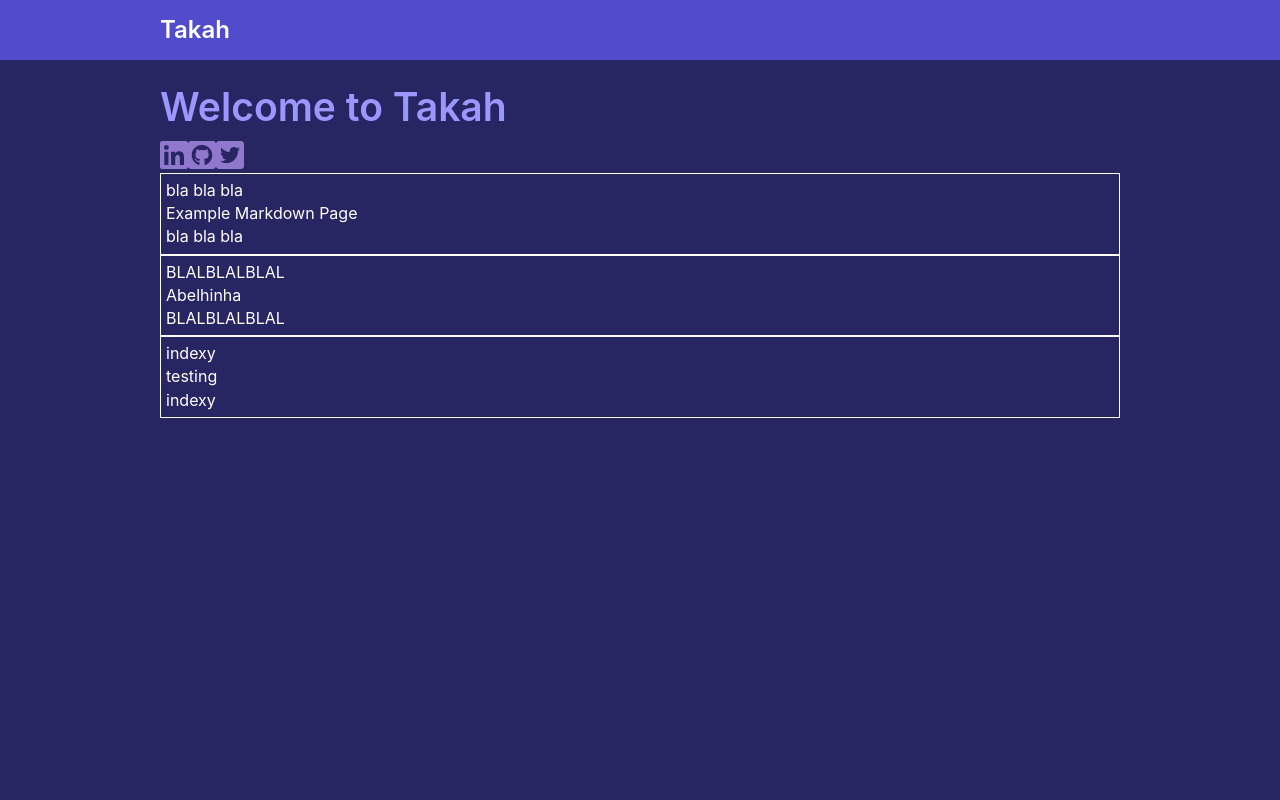
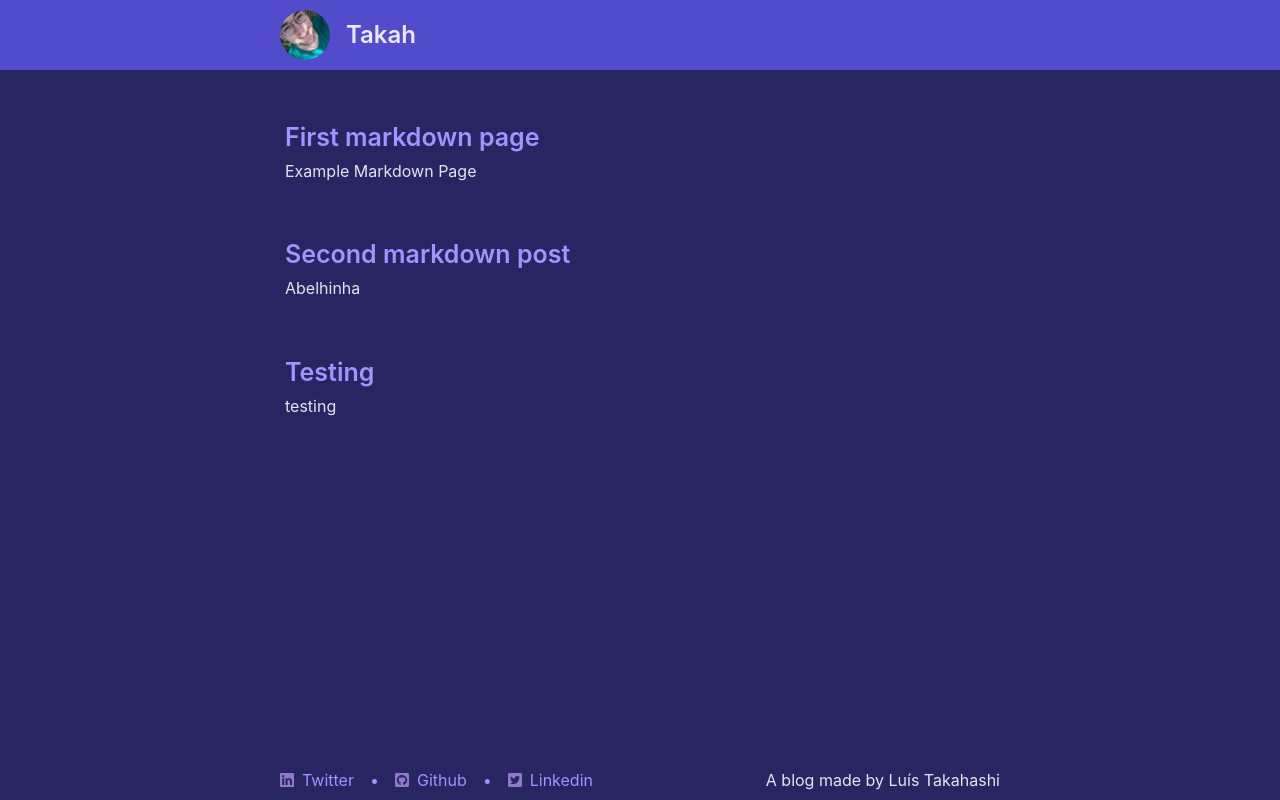
Before and after one commit to luistak/takah.dev, a Gatsby site: page / in a window 1280 px wide. Built offline with nearby package versions, Linux system fonts and the light colour scheme; Gatsby itself is replaced by a stand-in of ours.

Commit message:
Added initial static files + fixes

```diff
--- a/src/components/Container.tsx
+++ b/src/components/Container.tsx
@@ -9,13 +9,15 @@ const StyledContainer = styled.div`
   margin-left: auto;
   margin-right: auto;
   width: auto;
-  max-width: ${getEmSize(widths.lg)}em;
+  max-width: ${getEmSize(widths.md)}em;
 `
 
 interface ContainerProps {
   className?: string
 }
 
-const Container: React.FC<ContainerProps> = ({ children, className }) => <StyledContainer className={className}>{children}</StyledContainer>
+const ContainerComponent: React.FC<ContainerProps> = ({ children, className }) => (
+  <StyledContainer className={className}>{children}</StyledContainer>
+)
 
-export default Container
+export default ContainerComponent
--- a/src/components/Header.tsx
+++ b/src/components/Header.tsx
@@ -4,7 +4,7 @@ import { transparentize } from 'polished'
 import { Link } from 'gatsby'
 
 import { heights, dimensions, colors } from '../styles/variables'
-import Container from './Container'
+import ContainerComponent from './Container'
 
 const StyledHeader = styled.header`
   height: ${heights.header}px;
@@ -13,7 +13,7 @@ const StyledHeader = styled.header`
   color: ${transparentize(0.5, colors.white)};
 `
 
-const HeaderInner = styled(Container)`
+const HeaderInner = styled(ContainerComponent)`
   display: flex;
   flex-direction: row;
   align-items: center;
@@ -31,13 +31,24 @@ const HomepageLink = styled(Link)`
   }
 `
 
+const ProfilePicture = styled.img`
+  max-width: ${heights.profilePic}px;
+  height: auto;
+
+  border-radius: 50%;
+  overflow: hidden;
+  margin-right: 1rem;
+`
+
 interface HeaderProps {
   title: string
+  profilePic?: string
 }
 
-const Header: React.FC<HeaderProps> = ({ title }) => (
+const Header: React.FC<HeaderProps> = ({ title, profilePic }) => (
   <StyledHeader>
     <HeaderInner>
+      {profilePic && <ProfilePicture src={profilePic} alt="Profile Picture" />}
       <HomepageLink to="/">{title}</HomepageLink>
     </HeaderInner>
   </StyledHeader>
--- a/src/components/Icon.tsx
+++ b/src/components/Icon.tsx
@@ -1,9 +1,14 @@
 import React, { useState, FC } from 'react'
+import styled from '@emotion/styled'
 
 import { FontAwesomeIcon } from '@fortawesome/react-fontawesome'
 import { IconProp, SizeProp } from '@fortawesome/fontawesome-svg-core'
 
 import { colors } from 'styles/variables'
+
+const StyledIcon = styled(FontAwesomeIcon)`
+  margin-right: 0.5rem;
+`
 
 const { active: ACTIVE_COLOR, default: DEFAULT_COLOR } = colors.icon
 
@@ -14,13 +19,13 @@ interface IconProps {
   faIcon: IconProp
 }
 
-const Icon: FC<IconProps> = ({ faIcon, size = '2x', color = DEFAULT_COLOR, activeColor = ACTIVE_COLOR }) => {
+const Icon: FC<IconProps> = ({ faIcon, size = '1x', color = DEFAULT_COLOR, activeColor = ACTIVE_COLOR }) => {
   const [faColor, setFaColor] = useState(color)
 
   const handleMouseLeave = () => setFaColor(color)
   const handleMouseEnter = () => setFaColor(activeColor)
 
-  return <FontAwesomeIcon onMouseEnter={handleMouseEnter} onMouseLeave={handleMouseLeave} color={faColor} icon={faIcon} size={size} />
+  return <StyledIcon onMouseEnter={handleMouseEnter} onMouseLeave={handleMouseLeave} color={faColor} icon={faIcon} size={size} />
 }
 
 export default Icon
--- a/src/components/Seo.tsx
+++ b/src/components/Seo.tsx
@@ -1,8 +1,6 @@
 import React, { FC } from 'react'
 import Helmet from 'react-helmet'
 import { useStaticQuery, graphql } from 'gatsby'
-
-import FavIcon from 'assets/favicon.ico'
 
 interface SEOProps {
   description?: string
@@ -53,7 +51,7 @@ const SEO: FC<SEOProps> = ({ description = '', lang = 'pt-br', meta = [], title
       }}
       title={title}
       titleTemplate={`%s | ${metaDescription}`}
-      link={[{ rel: 'icon', type: 'image/png', href: FavIcon }]}
+      link={[{ rel: 'icon', type: 'image/png', href: '/favicon.ico' }]}
       meta={[
         ...meta,
         {
--- a/src/content/a-markdown-page.md
+++ b/src/content/a-markdown-page.md
@@ -1,6 +1,6 @@
 ---
 layout: page
-title: 'bla bla bla'
+title: 'First markdown page'
 description: 'Example Markdown Page'
 ---
 
--- a/src/content/bla.md
+++ b/src/content/bla.md
@@ -1,6 +1,6 @@
 ---
 layout: page
-title: 'BLALBLALBLAL'
+title: 'Second markdown post'
 description: 'Abelhinha'
 ---
 
--- a/src/content/test/index.md
+++ b/src/content/test/index.md
@@ -1,6 +1,6 @@
 ---
 layout: page
-title: 'indexy'
+title: 'Testing'
 description: 'testing'
 ---
 
--- /dev/null
+++ b/src/interfaces/site.ts
@@ -0,0 +1,15 @@
+export interface SiteAuthor {
+  github: string
+  email: string
+  name: string
+  twitter: string
+  linkedin: string
+}
+
+export interface SiteMetadata {
+  title: string
+  description: string
+  keywords: string
+  siteUrl: string
+  author: SiteAuthor
+}
--- a/src/layouts/index.tsx
+++ b/src/layouts/index.tsx
@@ -2,20 +2,38 @@ import * as React from 'react'
 
 import { useStaticQuery, graphql } from 'gatsby'
 
-import Header from '../components/Header'
-import LayoutRoot from '../components/LayoutRoot'
-import LayoutMain from '../components/LayoutMain'
+import Footer from 'components/Footer'
+import Header from 'components/Header'
+import LayoutRoot from 'components/LayoutRoot'
+import LayoutMain from 'components/LayoutMain'
+
+import { SiteMetadata } from 'interfaces/site'
 
 import 'modern-normalize'
-import '../styles/normalize'
+import 'styles/normalize'
+
+interface StaticQueryResult {
+  site: {
+    siteMetadata: SiteMetadata
+  }
+}
 
 const IndexLayout: React.FC = ({ children }) => {
-  const { site } = useStaticQuery(
+  const { site }: StaticQueryResult = useStaticQuery(
     graphql`
       query IndexLayoutQuery {
         site {
           siteMetadata {
             title
+            description
+            author {
+              name
+              github
+              email
+              name
+              twitter
+              linkedin
+            }
           }
         }
       }
@@ -24,8 +42,9 @@ const IndexLayout: React.FC = ({ children }) => {
 
   return (
     <LayoutRoot>
-      <Header title={site.siteMetadata.title} />
+      <Header title={site.siteMetadata.title} profilePic="/me.jpeg" />
       <LayoutMain>{children}</LayoutMain>
+      <Footer author={site.siteMetadata.author} description={site.siteMetadata.description} />
     </LayoutRoot>
   )
 }
--- a/src/pages/404.tsx
+++ b/src/pages/404.tsx
@@ -2,18 +2,18 @@ import * as React from 'react'
 import { Link } from 'gatsby'
 
 import Page from '../components/Page'
-import Container from '../components/Container'
+import ContainerComponent from '../components/Container'
 import IndexLayout from '../layouts'
 
 const NotFoundPage = () => (
   <IndexLayout>
     <Page>
-      <Container>
+      <ContainerComponent>
         <h1>404: Page not found.</h1>
         <p>
           You've hit the void. <Link to="/">Go back.</Link>
         </p>
-      </Container>
+      </ContainerComponent>
     </Page>
   </IndexLayout>
 )
--- a/src/pages/index.tsx
+++ b/src/pages/index.tsx
@@ -1,13 +1,23 @@
 import React, { FC } from 'react'
 import { graphql, Link } from 'gatsby'
+import styled from '@emotion/styled'
 
-import { faLinkedin, faTwitterSquare, faGithubSquare } from '@fortawesome/free-brands-svg-icons'
+import SEO from 'components/SEO'
+import Page from 'components/Page'
+import ContainerComponent from 'components/Container'
+import IndexLayout from 'layouts'
+import { SiteMetadata } from 'interfaces/site'
+import { colors } from 'styles/variables'
 
-import SEO from 'components/Seo'
-import Page from 'components/Page'
-import Icon from 'components/Icon'
-import Container from 'components/Container'
-import IndexLayout from 'layouts'
+const Article = styled.article`
+  h3 a {
+    color: ${colors.brand};
+  }
+
+  &:not(:last-child) {
+    margin-bottom: 0.5rem;
+  }
+`
 
 interface PostNode {
   node: {
@@ -24,14 +34,7 @@ interface PostNode {
 interface HomePageProps {
   data: {
     site: {
-      siteMetadata: {
-        title: string
-        description: string
-        author: {
-          name: string
-          url: string
-        }
-      }
+      siteMetadata: SiteMetadata
     }
     allMarkdownRemark: {
       edges: PostNode[]
@@ -40,31 +43,24 @@ interface HomePageProps {
 }
 
 const HomePage: FC<HomePageProps> = ({ data }) => {
-  const { title } = data.site.siteMetadata
-  const posts = data.allMarkdownRemark.edges
+  const { site, allMarkdownRemark } = data
+  const { title } = site.siteMetadata
+  const posts = allMarkdownRemark.edges
 
   return (
     <IndexLayout>
       <SEO title={title} />
       <Page>
-        <Container>
-          <h1>Welcome to {title}</h1>
-          <Icon faIcon={faLinkedin} />
-          <Icon faIcon={faGithubSquare} />
-          <Icon faIcon={faTwitterSquare} />
-
-          <div>
-            {posts.map(({ node }) => {
-              return (
-                <div key={node.fields.slug} style={{ border: '1px solid', padding: '5px' }}>
-                  <div> {node.frontmatter.title} </div>
-                  <div> {node.frontmatter.description} </div>
-                  <Link to={node.fields.slug}>{node.frontmatter.title}</Link>
-                </div>
-              )
-            })}
-          </div>
-        </Container>
+        <ContainerComponent>
+          {posts.map(({ node }) => (
+            <Article key={node.fields.slug} style={{ padding: '5px' }}>
+              <h3>
+                <Link to={node.fields.slug}>{node.frontmatter.title}</Link>
+              </h3>
+              <p> {node.frontmatter.description} </p>
+            </Article>
+          ))}
+        </ContainerComponent>
       </Page>
     </IndexLayout>
   )
--- a/src/pages/page-2.tsx
+++ b/src/pages/page-2.tsx
@@ -2,13 +2,13 @@ import * as React from 'react'
 import { Link } from 'gatsby'
 
 import Page from '../components/Page'
-import Container from '../components/Container'
+import ContainerComponent from '../components/Container'
 import IndexLayout from '../layouts'
 
 const PageTwo = () => (
   <IndexLayout>
     <Page>
-      <Container>
+      <ContainerComponent>
         <h1>Hi from the second page</h1>
         <p>Welcome to page 2</p>
         <ul>
@@ -19,7 +19,7 @@ const PageTwo = () => (
             <Link to="/">Take me back home.</Link>
           </li>
         </ul>
-      </Container>
+      </ContainerComponent>
     </Page>
   </IndexLayout>
 )
--- a/src/styles/variables.ts
+++ b/src/styles/variables.ts
@@ -17,7 +17,7 @@ export const colors = {
     copy: 'hsla(270, 15.797828016000002%, 0%, 0.88)',
     calm: 'rgba(0, 0, 0, 0.54)'
   },
-  white: '#fff',
+  white: 'rgba(255, 255, 255, 0.88)',
   black: '#000',
   darkPurple: '#524BCC',
   background: {
@@ -45,6 +45,7 @@ export const breakpoints = {
 }
 
 export const widths = {
+  sm: 672,
   md: 720,
   lg: 960,
   xl: 1140
@@ -69,5 +70,6 @@ export const dimensions = {
 }
 
 export const heights = {
-  header: 60
+  header: 70,
+  profilePic: 50
 }
```
Also changed, not shown: src/templates/page.tsx (+4 -4 lines), static/favicon.ico (added), static/me.jpeg (added).
